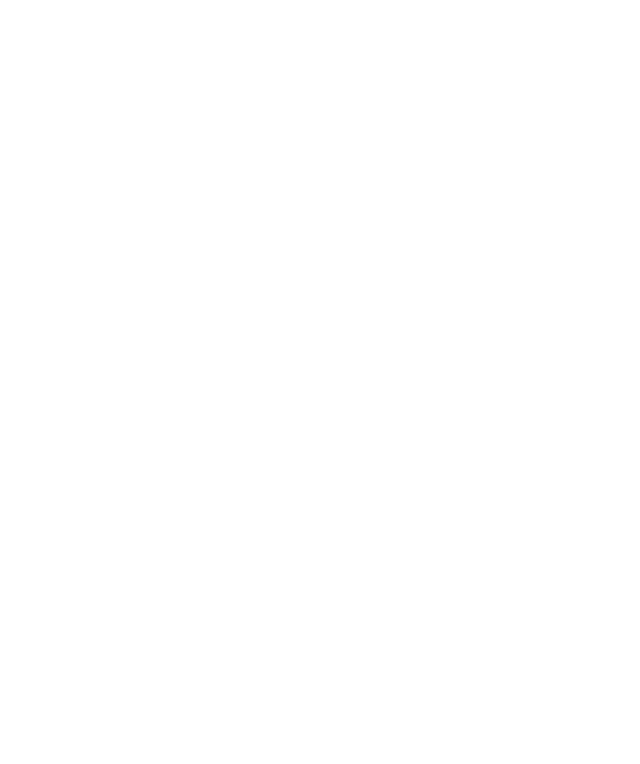
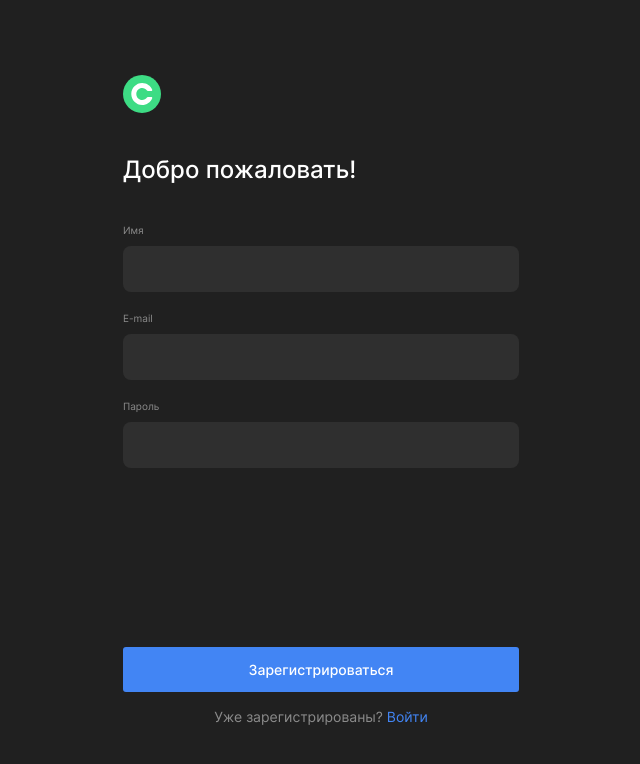
Before and after one commit to MaksNikulnikov/movies-explorer-frontend, a React (Create React App) app: page /signup in a window 1280 px wide. Before the commit this address had no page. Shown: the top 764 px of the page, without its empty margins (319-959 px from the left). Built offline with nearby package versions, Linux system fonts and the light colour scheme.

Commit message:
feat: add Register component

```diff
--- a/src/components/App.jsx
+++ b/src/components/App.jsx
@@ -8,6 +8,7 @@ import Preloader from "./Preloader/Preloader";
 import movieApi from "../utils/MovieApi";
 import SavedMovies from "./SavedMovies/SavedMovies";
 import Login from "./Login/Login";
+import Register from "./Register/Register";
 
 function App() {
   const [isMenuActive, setIsMenuActive] = React.useState(false);
@@ -73,6 +74,7 @@ function App() {
               }
             />
             <Route path="/signin" element={<Login />} />
+            <Route path="/signup" element={<Register />} />
           </Routes>
         </div>
       </CurrentUserContext.Provider>
--- a/src/components/Login/Login.jsx
+++ b/src/components/Login/Login.jsx
@@ -10,6 +10,7 @@ export default function Login() {
 
   function handleSubmit(e) {
     e.preventDefault();
+    resetForm();
   }
 
   useEffect(() => {
@@ -71,7 +72,7 @@ export default function Login() {
           </button>
           <span className="login__support">
             Ещё не зарегистрированы?&nbsp;
-            <Link to="signup" className="login__regiatration-link">
+            <Link to="/signup" className="login__regiatration-link">
               Регистрация
             </Link>
           </span>
--- /dev/null
+++ b/src/components/Register/Register.css
@@ -0,0 +1,169 @@
+.register {
+    max-width: 1280px;
+    width: 100%;
+    display: flex;
+    flex-direction: column;
+    justify-content: center;
+    align-items: center;
+    min-height: 100vh;
+  }
+
+  .register__form {
+    width: 100%;
+    max-width: 396px;
+    display: flex;
+    flex-direction: column;
+  }
+
+  .register__form_main {
+    display: flex;
+    flex-direction: column;
+  }
+
+  .register__form_footer {
+    display: flex;
+    flex-direction: column;
+  }
+
+  .register__link {
+    text-decoration: none;
+  }
+
+  .register__logo {
+    width: 38px;
+    height: 38px;
+  }
+
+  .register__title {
+    color: var(--white-text);
+    font-weight: 500;
+    font-size: 24px;
+    line-height: 29px;
+    margin: 0;
+    margin-top: 40px;
+  }
+
+  .register__labels-container {
+    margin-top: 40px;
+    display: flex;
+    flex-direction: column;
+    width: 100%;
+    gap: 20px;
+  }
+
+  .register__label {
+    width: 100%;
+    display: flex;
+    flex-direction: column;
+    gap: 10px;
+    cursor: pointer;
+    position: relative;
+  }
+
+  .register__label-text {
+    font-weight: 400;
+    font-size: 10px;
+    line-height: 12px;
+    color: var(--grey-text);
+  }
+
+  .register__input {
+    color: var(--white-text);
+    font-size: 13px;
+    font-weight: 400;
+    line-height: 16px;
+    text-align: left;
+    border: none;
+    border-radius: 8px;
+    background-color: var(--grey);
+    min-height: 46px;
+    padding: 0;
+    padding-left: 15px;
+    outline: none;
+  }
+
+  .register__input_error {
+    color: var(--pink);
+  }
+
+  .register__error {
+    font-weight: 400;
+    font-size: 10px;
+    line-height: 12px;
+    color: var(--pink);
+    position: absolute;
+    top: 75px;
+    left: 0;
+  }
+
+  .register__button {
+    margin: 0;
+    margin-top: 179px;
+    border: none;
+    background-color: var(--blue);
+    border-radius: 3px;
+    color: var(--white-text);
+    font-weight: 500;
+    font-size: 14px;
+    line-height: 17px;
+    width: 100%;
+    padding: 14px 0;
+    box-sizing: border-box;
+    cursor: pointer;
+  }
+
+  .register__button_disabled {
+    cursor: default;
+  }
+
+  .register__support {
+    font-weight: 400;
+    font-size: 14px;
+    line-height: 17px;
+    color: var(--grey-text);
+    text-align: center;
+    margin-top: 16px;
+  }
+
+  .register__login-link {
+    text-decoration: none;
+    color: var(--blue);
+  }
+
+  @media screen and (max-width: 480px) {
+    .register__form {
+      justify-content: space-between;
+      min-height: 100vh;
+      max-width: calc(396px - (480px - 100vw) / 160 * (396 - 260));
+    }
+
+    .register__form_main {
+      align-items: center;
+    }
+
+    .register__link {
+      margin-top: 56px;
+    }
+
+    .register__title {
+      margin-top: 50px;
+    }
+
+    .register__labels-container {
+      margin-top: 80px;
+    }
+
+    .register__button {
+      margin-top: 0;
+      font-size: 12px;
+      line-height: 15px;
+      padding: 15px 0;
+    }
+
+    .register__support {
+      font-size: 12px;
+      line-height: 15px;
+      margin-top: 14px;
+      margin-bottom: 16px;
+    }
+  }
--- /dev/null
+++ b/src/components/Register/Register.jsx
@@ -0,0 +1,97 @@
+import "./Register.css";
+import { useEffect } from "react";
+import { Link } from "react-router-dom";
+import logo from "../../images/logo.svg";
+import useFormValidation from "../../hooks/useFormValidation";
+
+export default function Register() {
+  const { values, handleChange, resetForm, errors, isValid } =
+    useFormValidation();
+
+  function handleSubmit(e) {
+    e.preventDefault();
+    resetForm();
+  }
+
+  useEffect(() => {
+    resetForm();
+  }, [resetForm]);
+
+  return (
+    <main className="register">
+      <form
+        className="register__form"
+        name="register"
+        noValidate
+        onSubmit={handleSubmit}
+      >
+        <div className="register__form_main">
+          <Link to="/" className="register__link">
+            <img src={logo} alt="Логотип" className="register__logo" />
+          </Link>
+          <h1 className="register__title">Добро пожаловать!</h1>
+          <div className="register__labels-container">
+            <label className="register__label">
+              <span className="register__label-text">Имя</span>
+              <input
+                name="name"
+                className={`register__input ${
+                  errors.name && "register__input_error"
+                }`}
+                onChange={handleChange}
+                value={values.name || ""}
+                type="text"
+                required
+              />
+              <span className="register__error">{errors.name || ""}</span>
+            </label>
+            <label className="register__label">
+              <span className="register__label-text">E-mail</span>
+              <input
+                name="email"
+                className={`register__input ${
+                  errors.email && "register__input_error"
+                }`}
+                onChange={handleChange}
+                value={values.email || ""}
+                type="email"
+                required
+              />
+              <span className="register__error">{errors.email || ""}</span>
+            </label>
+            <label className="register__label">
+              <span className="register__label-text">Пароль</span>
+              <input
+                name="password"
+                className={`register__input ${
+                  errors.password && "register__input_error"
+                }`}
+                onChange={handleChange}
+                value={values.password || ""}
+                type="password"
+                required
+              />
+              <span className="register__error">{errors.password || ""}</span>
+            </label>
+          </div>
+        </div>
+
+        <div className="register__form_footer">
+          <button
+            type="submit"
+            className={`register__button ${!isValid && "register__button_disabled"}`}
+            disabled={!isValid}
+          >
+            Зарегистрироваться
+          </button>
+          <span className="register__support">
+            Уже зарегистрированы?&nbsp;
+            <Link to="/signin" className="register__login-link">
+              Войти
+            </Link>
+          </span>
+        </div>
+      </form>
+    </main>
+  );
+}
```
